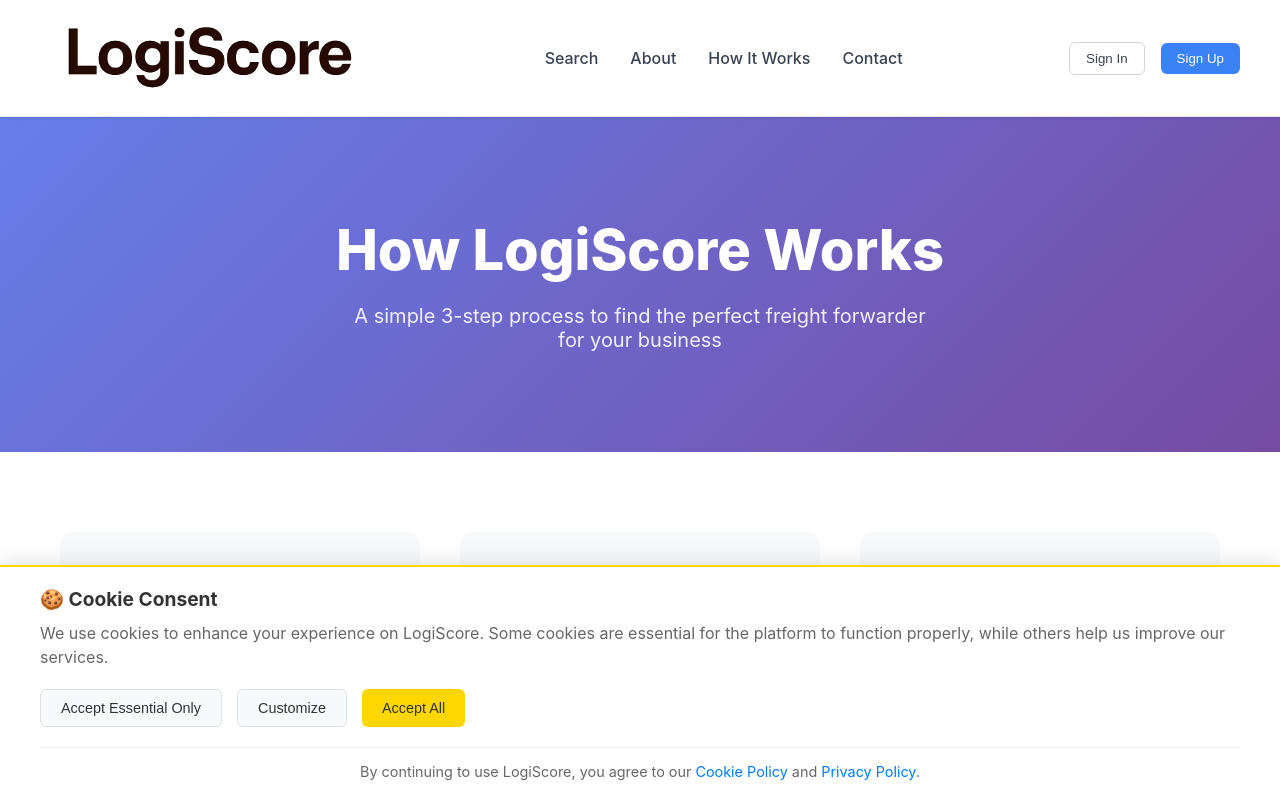
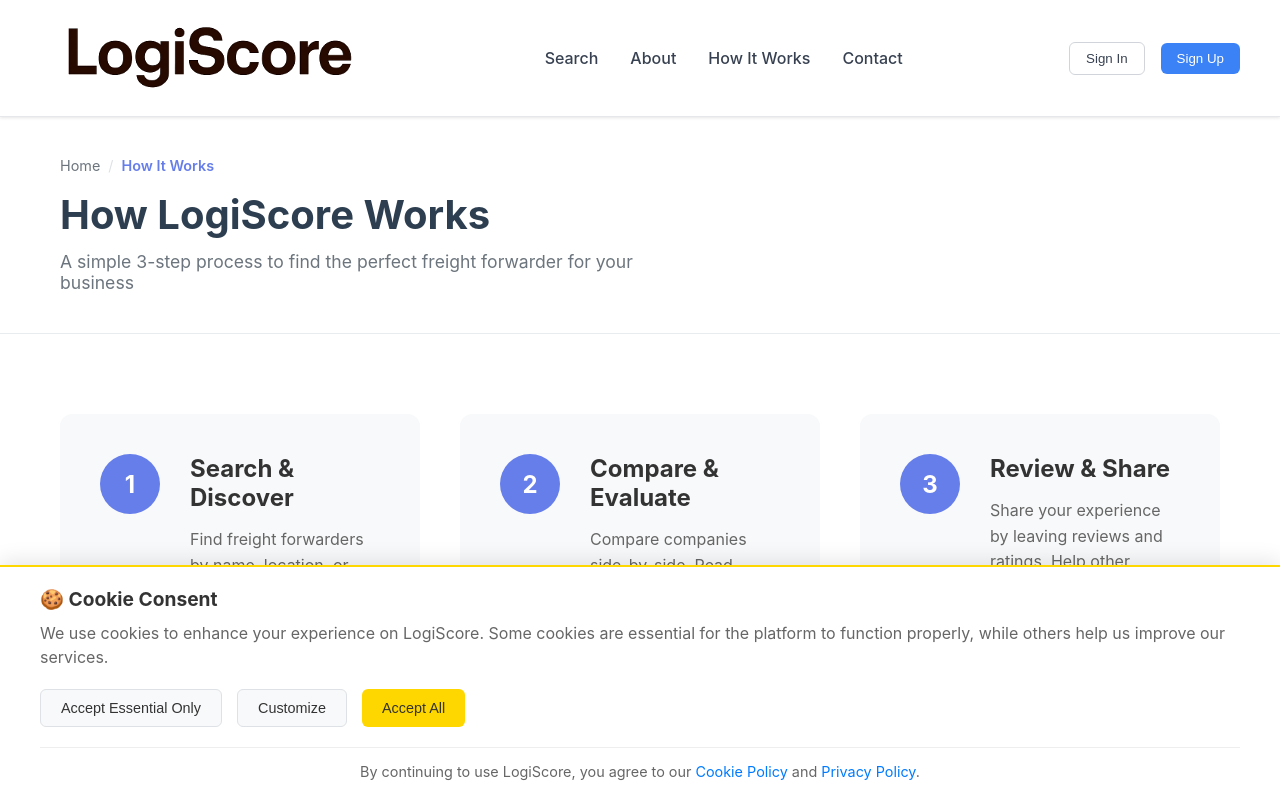
Before and after one commit to LogiScore/frontend, a SvelteKit app: page /how-it-works in a window 1280 px wide. Shown: the top 798 px of the page. Built offline with nearby package versions, Linux system fonts and the light colour scheme; no server answers.

Commit message:
Update all about subpages: Replace purple hero sections with modern white page headers and breadcrumb navigation - About, Contact, FAQ, How It Works pages now have consistent 80px height, white background, and professional styling

```diff
--- a/src/routes/about/+page.svelte
+++ b/src/routes/about/+page.svelte
@@ -8,10 +8,16 @@
 </svelte:head>
 
 <main>
-  <section class="hero">
+  <!-- Modern Page Header -->
+  <section class="page-header">
     <div class="container">
-      <h1>About LogiScore</h1>
-      <p class="hero-subtitle">Driving Transparency in Global Logistics</p>
+      <div class="breadcrumb">
+        <a href="/" class="breadcrumb-item">Home</a>
+        <span class="breadcrumb-separator">/</span>
+        <span class="breadcrumb-item active">About</span>
+      </div>
+      <h1 class="page-title">About LogiScore</h1>
+      <p class="page-description">Driving Transparency in Global Logistics</p>
     </div>
   </section>
 
@@ -111,23 +117,54 @@
 </main>
 
 <style>
-  .hero {
-    background: linear-gradient(135deg, #667eea 0%, #764ba2 100%);
-    color: white;
-    padding: 80px 0;
-    text-align: center;
+  /* Page Header */
+  .page-header {
+    background: white;
+    border-bottom: 1px solid #e9ecef;
+    padding: 40px 0;
+    margin-bottom: 0;
   }
 
-  .hero h1 {
-    font-size: 3rem;
-    margin-bottom: 1rem;
+  .breadcrumb {
+    display: flex;
+    align-items: center;
+    gap: 8px;
+    margin-bottom: 16px;
+    font-size: 0.9rem;
+    color: #6c757d;
   }
 
-  .hero-subtitle {
-    font-size: 1.2rem;
-    opacity: 0.9;
+  .breadcrumb-separator {
+    color: #dee2e6;
+  }
+
+  .breadcrumb-item.active {
+    color: #667eea;
+    font-weight: 600;
+  }
+
+  .breadcrumb-item {
+    text-decoration: none;
+    color: #6c757d;
+    transition: color 0.2s ease;
+  }
+
+  .breadcrumb-item:hover {
+    color: #667eea;
+  }
+
+  .page-title {
+    font-size: 2.5rem;
+    margin-bottom: 12px;
+    font-weight: 700;
+    color: #2c3e50;
+  }
+
+  .page-description {
+    font-size: 1.1rem;
+    color: #6c757d;
+    margin: 0;
     max-width: 600px;
-    margin: 0 auto;
   }
 
   .about-content {
@@ -241,7 +278,7 @@
   }
 
   @media (max-width: 768px) {
-    .hero h1 {
+    .page-title {
       font-size: 2rem;
     }
 
--- a/src/routes/contact/+page.svelte
+++ b/src/routes/contact/+page.svelte
@@ -47,10 +47,16 @@
 </svelte:head>
 
 <main>
-  <section class="hero">
+  <!-- Modern Page Header -->
+  <section class="page-header">
     <div class="container">
-      <h1>Contact Us</h1>
-      <p class="hero-subtitle">Get in touch with our team. We're here to help with any questions about LogiScore.</p>
+      <div class="breadcrumb">
+        <a href="/" class="breadcrumb-item">Home</a>
+        <span class="breadcrumb-separator">/</span>
+        <span class="breadcrumb-item active">Contact</span>
+      </div>
+      <h1 class="page-title">Contact Us</h1>
+      <p class="page-description">Get in touch with our team. We're here to help with any questions about LogiScore.</p>
     </div>
   </section>
 
@@ -171,23 +177,54 @@
 </main>
 
 <style>
-  .hero {
-    background: linear-gradient(135deg, #667eea 0%, #764ba2 100%);
-    color: white;
-    padding: 80px 0;
-    text-align: center;
+  /* Page Header */
+  .page-header {
+    background: white;
+    border-bottom: 1px solid #e9ecef;
+    padding: 40px 0;
+    margin-bottom: 0;
   }
 
-  .hero h1 {
-    font-size: 3rem;
-    margin-bottom: 1rem;
+  .breadcrumb {
+    display: flex;
+    align-items: center;
+    gap: 8px;
+    margin-bottom: 16px;
+    font-size: 0.9rem;
+    color: #6c757d;
   }
 
-  .hero-subtitle {
-    font-size: 1.2rem;
-    opacity: 0.9;
+  .breadcrumb-separator {
+    color: #dee2e6;
+  }
+
+  .breadcrumb-item.active {
+    color: #667eea;
+    font-weight: 600;
+  }
+
+  .breadcrumb-item {
+    text-decoration: none;
+    color: #6c757d;
+    transition: color 0.2s ease;
+  }
+
+  .breadcrumb-item:hover {
+    color: #667eea;
+  }
+
+  .page-title {
+    font-size: 2.5rem;
+    margin-bottom: 12px;
+    font-weight: 700;
+    color: #2c3e50;
+  }
+
+  .page-description {
+    font-size: 1.1rem;
+    color: #6c757d;
+    margin: 0;
     max-width: 600px;
-    margin: 0 auto;
   }
 
   .contact-content {
@@ -355,7 +392,7 @@
   }
 
   @media (max-width: 768px) {
-    .hero h1 {
+    .page-title {
       font-size: 2rem;
     }
 
--- a/src/routes/faq/+page.svelte
+++ b/src/routes/faq/+page.svelte
@@ -192,10 +192,16 @@
 </svelte:head>
 
 <main>
-  <section class="hero">
+  <!-- Modern Page Header -->
+  <section class="page-header">
     <div class="container">
-      <h1>Frequently Asked Questions</h1>
-      <p class="hero-subtitle">Find comprehensive answers to all your questions about LogiScore</p>
+      <div class="breadcrumb">
+        <a href="/" class="breadcrumb-item">Home</a>
+        <span class="breadcrumb-separator">/</span>
+        <span class="breadcrumb-item active">FAQ</span>
+      </div>
+      <h1 class="page-title">Frequently Asked Questions</h1>
+      <p class="page-description">Find comprehensive answers to all your questions about LogiScore</p>
     </div>
   </section>
 
@@ -348,23 +354,54 @@
 </main>
 
 <style>
-  .hero {
-    background: linear-gradient(135deg, #667eea 0%, #764ba2 100%);
-    color: white;
-    padding: 80px 0;
-    text-align: center;
+  /* Page Header */
+  .page-header {
+    background: white;
+    border-bottom: 1px solid #e9ecef;
+    padding: 40px 0;
+    margin-bottom: 0;
   }
 
-  .hero h1 {
-    font-size: 3rem;
-    margin-bottom: 1rem;
+  .breadcrumb {
+    display: flex;
+    align-items: center;
+    gap: 8px;
+    margin-bottom: 16px;
+    font-size: 0.9rem;
+    color: #6c757d;
   }
 
-  .hero-subtitle {
-    font-size: 1.2rem;
-    opacity: 0.9;
+  .breadcrumb-separator {
+    color: #dee2e6;
+  }
+
+  .breadcrumb-item.active {
+    color: #667eea;
+    font-weight: 600;
+  }
+
+  .breadcrumb-item {
+    text-decoration: none;
+    color: #6c757d;
+    transition: color 0.2s ease;
+  }
+
+  .breadcrumb-item:hover {
+    color: #667eea;
+  }
+
+  .page-title {
+    font-size: 2.5rem;
+    margin-bottom: 12px;
+    font-weight: 700;
+    color: #2c3e50;
+  }
+
+  .page-description {
+    font-size: 1.1rem;
+    color: #6c757d;
+    margin: 0;
     max-width: 600px;
-    margin: 0 auto;
   }
 
   .faq-content {
@@ -511,7 +548,7 @@
 
 
   @media (max-width: 768px) {
-    .hero h1 {
+    .page-title {
       font-size: 2rem;
     }
 
--- a/src/routes/how-it-works/+page.svelte
+++ b/src/routes/how-it-works/+page.svelte
@@ -9,15 +9,16 @@
 
 
 
-<!-- Hero Section -->
-<section class="hero">
+<!-- Modern Page Header -->
+<section class="page-header">
   <div class="container">
-    <div class="hero-content">
-      <h1 class="hero-title">How LogiScore Works</h1>
-      <p class="hero-subtitle">
-        A simple 3-step process to find the perfect freight forwarder for your business
-      </p>
+    <div class="breadcrumb">
+      <a href="/" class="breadcrumb-item">Home</a>
+      <span class="breadcrumb-separator">/</span>
+      <span class="breadcrumb-item active">How It Works</span>
     </div>
+    <h1 class="page-title">How LogiScore Works</h1>
+    <p class="page-description">A simple 3-step process to find the perfect freight forwarder for your business</p>
   </div>
 </section>
 
@@ -226,26 +227,54 @@
 
 
 
-  /* Hero Section */
-  .hero {
-    background: linear-gradient(135deg, #667eea 0%, #764ba2 100%);
-    color: white;
-    padding: 100px 0;
-    text-align: center;
+  /* Page Header */
+  .page-header {
+    background: white;
+    border-bottom: 1px solid #e9ecef;
+    padding: 40px 0;
+    margin-bottom: 0;
   }
 
-  .hero-title {
-    font-size: 3.5rem;
-    font-weight: 800;
-    margin-bottom: 20px;
-    line-height: 1.2;
+  .breadcrumb {
+    display: flex;
+    align-items: center;
+    gap: 8px;
+    margin-bottom: 16px;
+    font-size: 0.9rem;
+    color: #6c757d;
   }
 
-  .hero-subtitle {
-    font-size: 1.25rem;
+  .breadcrumb-separator {
+    color: #dee2e6;
+  }
+
+  .breadcrumb-item.active {
+    color: #667eea;
+    font-weight: 600;
+  }
+
+  .breadcrumb-item {
+    text-decoration: none;
+    color: #6c757d;
+    transition: color 0.2s ease;
+  }
+
+  .breadcrumb-item:hover {
+    color: #667eea;
+  }
+
+  .page-title {
+    font-size: 2.5rem;
+    margin-bottom: 12px;
+    font-weight: 700;
+    color: #2c3e50;
+  }
+
+  .page-description {
+    font-size: 1.1rem;
+    color: #6c757d;
+    margin: 0;
     max-width: 600px;
-    margin: 0 auto;
-    opacity: 0.9;
   }
 
   /* Process Steps */
@@ -513,8 +542,8 @@
       display: none;
     }
 
-    .hero-title {
-      font-size: 2.5rem;
+    .page-title {
+      font-size: 2rem;
     }
 
     .step {
```
